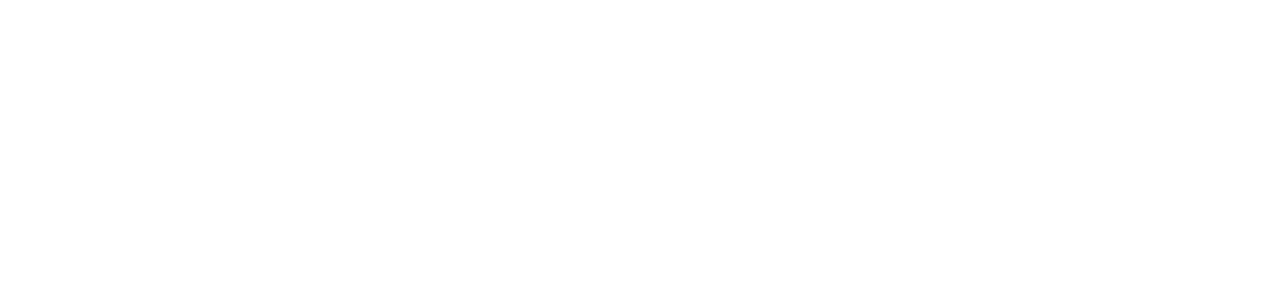
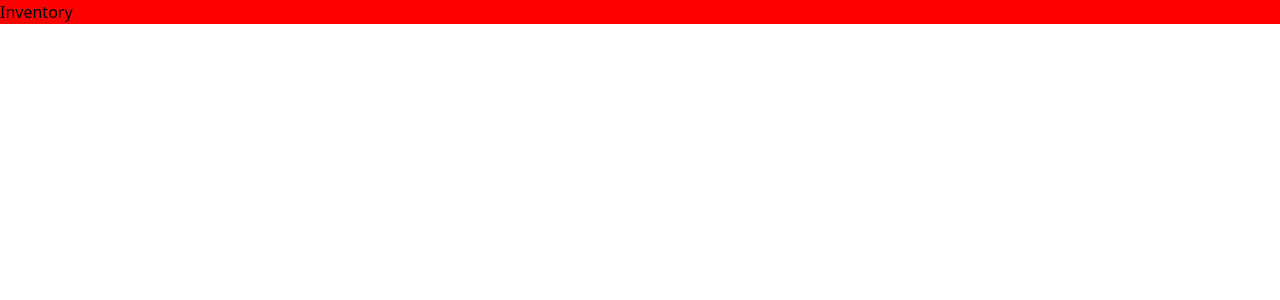
Before and after one commit to EssiJunior/evoSoftInventory, a React (Vite) app: page /inventory in a window 1280 px wide. Before the commit this address had no page. Shown: the top 300 px of the page. Built offline with nearby package versions, Linux system fonts and the light colour scheme.

Commit message:
12. Created empty Inventory page and connecte to app

```diff
--- a/src/App.tsx
+++ b/src/App.tsx
@@ -9,12 +9,14 @@
 
 // PAGES
 import Home from "./pages/Home";
+import Inventory from "./pages/Inventory";
 
 function App() {
   return (
     <BrowserRouter>
       <Routes>
         <Route index element={<Home />} />
+        <Route path="/inventory" element={<Inventory />} />
       </Routes>
     </BrowserRouter>
   )
--- a/src/pages/Home.tsx
+++ b/src/pages/Home.tsx
@@ -3,6 +3,7 @@
 import '../styles/home.scss'
 import illustration from '../assets/illustration.svg'
 import Button from '../components/Loader/Button/Button'
+import { Link } from 'react-router-dom'
 const Home = () => {
     return (
         <main className='home flex justify-evenly items-center'>
@@ -10,7 +11,7 @@
                 <p className='text-gray-500'>Manage daily product inventory easily</p>
                 <h1>evosoftInventory</h1>
                 <p>Your ultimate solution for managing daily product inventory with ease! Designed for efficiency, our app provides a seamless way to track and organize your stock in real time. With intuitive features, you can effortlessly add, update, and monitor your products, ensuring you never run out of essentials.</p>
-                <Button text='Try it today!'/>
+                <Link to={'/inventory'}><Button text='Try it today!'/></Link>
             </section>
             <section className="illustration w-2/5 h-96">
                 <img src={illustration} alt="illustration" className='w-full h-full'/>
--- /dev/null
+++ b/src/pages/Inventory.tsx
@@ -0,0 +1,11 @@
+
+import '../styles/inventory.scss'
+const Inventory = () => {
+    return (
+        <main className='inventory'>
+            Inventory
+        </main>
+    )
+}
+
+export default Inventory
--- /dev/null
+++ b/src/styles/inventory.scss
@@ -0,0 +1,3 @@
+.inventory{
+    background-color: red;
+}
```
